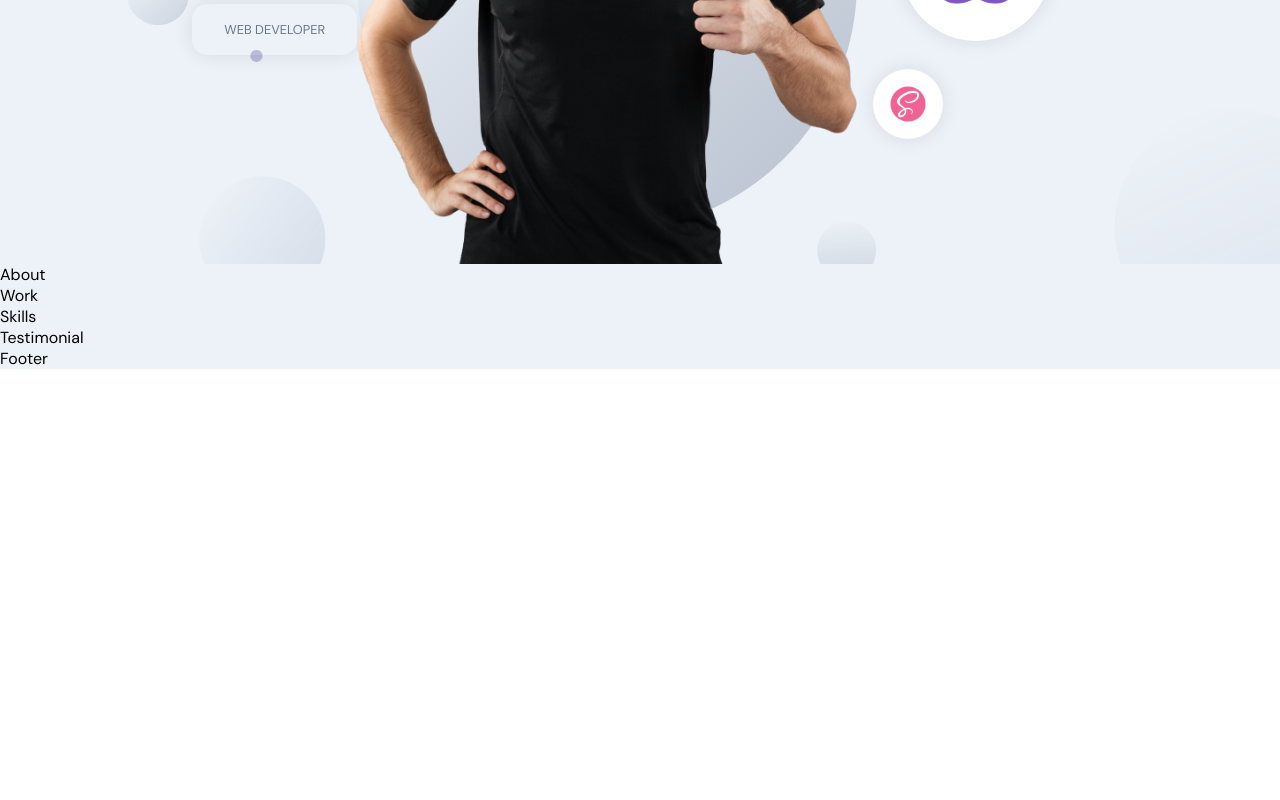
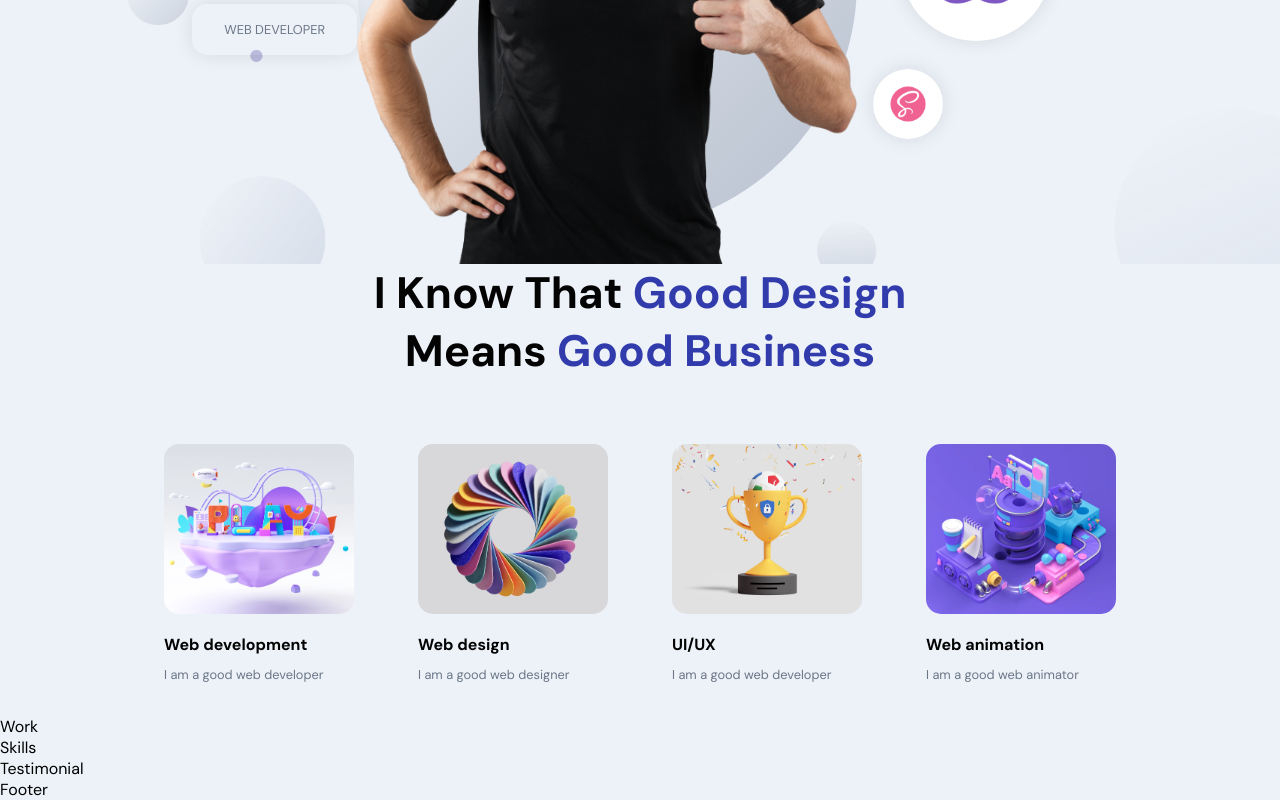
Before and after one commit to kmalcaba/sanity-portfolio, a React (Create React App) app in the folder frontend/: page / in a window 1280 px wide. Shown: the part 459-1259 px from the top of the page. Before the commit the page ends 828 px from the top, so only its background shows below. Built offline with nearby package versions, Linux system fonts and the light colour scheme.

Commit message:
Build about section

```diff
--- a/frontend/src/container/About/About.jsx
+++ b/frontend/src/container/About/About.jsx
@@ -1,6 +1,56 @@
+import { useState, useEffect } from "react";
+import { motion } from "framer-motion";
+import { images } from "../../constants";
 import "./About.scss";
 
+const abouts = [
+  {
+    title: "Web development",
+    description: "I am a good web developer",
+    imageurl: images.about01,
+  },
+  {
+    title: "Web design",
+    description: "I am a good web designer",
+    imageurl: images.about02,
+  },
+  {
+    title: "UI/UX",
+    description: "I am a good web developer",
+    imageurl: images.about03,
+  },
+  {
+    title: "Web animation",
+    description: "I am a good web animator",
+    imageurl: images.about04,
+  },
+];
+
 function About() {
-  return <div>About</div>;
+  return (
+    <>
+      <h2 className="head-text">
+        I Know that <span>Good Design</span>
+        <br />
+        means <span>Good Business</span>
+      </h2>
+
+      <div className="app__profile">
+        {abouts.map((about, index) => (
+          <motion.div
+            whileInView={{ opacity: 1 }}
+            whileHover={{ scale: 1.1 }}
+            transition={{ duration: 0.3, type: "tween" }}
+            className="app__profile-item"
+            key={about.title + index}
+          >
+            <img src={about.imageurl} alt={about.title} />
+            <h2 className="bold-text">{about.title}</h2>
+            <p className="p-text">{about.description}</p>
+          </motion.div>
+        ))}
+      </div>
+    </>
+  );
 }
 export default About;
--- a/frontend/src/container/About/About.scss
+++ b/frontend/src/container/About/About.scss
@@ -0,0 +1,48 @@
+.app__about {
+  flex: 1;
+  width: 100%;
+  flex-direction: column;
+}
+
+.app__profile {
+  display: flex;
+  justify-content: center;
+  align-items: flex-start;
+  flex-wrap: wrap;
+  margin-top: 2rem;
+
+  &-item {
+    width: 190px;
+    display: flex;
+    justify-content: flex-start;
+    align-items: flex-start;
+    flex-direction: column;
+    margin: 2rem;
+
+    img {
+      width: 100%;
+      height: 170px;
+      border-radius: 15px;
+      object-fit: cover;
+    }
+
+    @media screen and (min-width: 2000px) {
+      width: 270px;
+      margin: 2rem 4rem;
+
+      img {
+        height: 320px;
+      }
+    }
+  }
+
+  div {
+    h2 {
+      margin-top: 20px;
+    }
+
+    p {
+      margin-top: 10px;
+    }
+  }
+}
```
